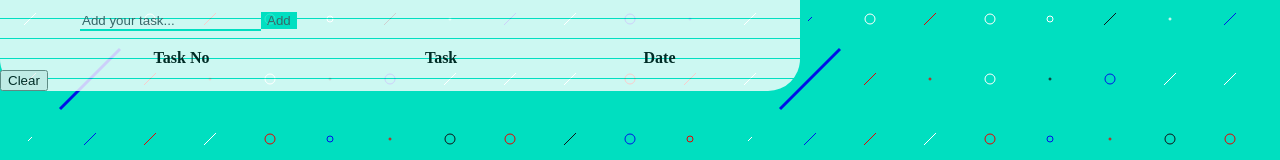
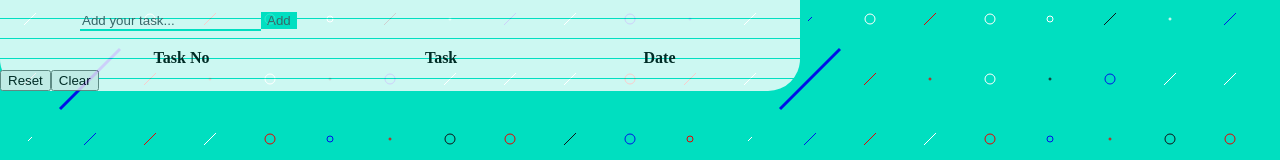
Before and after one commit to RangaRaja-R/to-do-app-using-react-djangoRest, a React (Create React App) app in the folder todo/: page / in a window 1280 px wide. Shown: the part 191-351 px from the top of the page. Built offline with nearby package versions, Linux system fonts and the light colour scheme.

Commit message:
added reset button

```diff
--- a/todo/src/Todo/todo.js
+++ b/todo/src/Todo/todo.js
@@ -54,6 +54,10 @@ const ToDoList =()=>{
             setToDoItems(updatedToDoItems);
         };
 
+        const clearTask = () => {
+            setToDoItems([]);
+        }
+
         const clearDone = () => {
             const updatedToDoItems = toDoItems.filter((toDoItem) => {
                 return !toDoItem.completed;
@@ -93,6 +97,7 @@ return (
                                 ))}
                             </tbody>
                         </table>
+                        <button onClick={clearTask}>Reset</button>
                         <button onClick={clearDone}>Clear</button>
                     </div>
                 </div>
```
